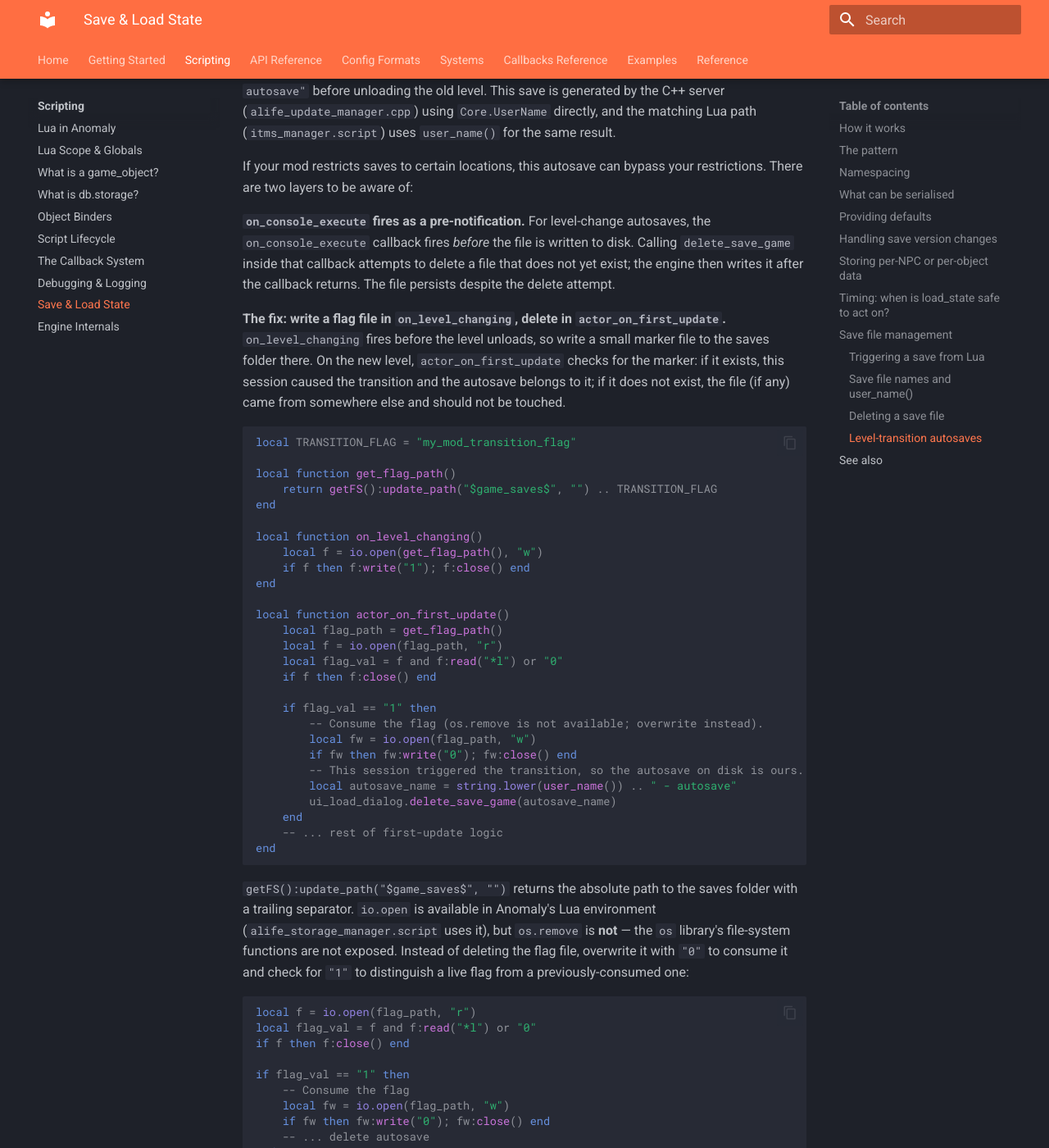
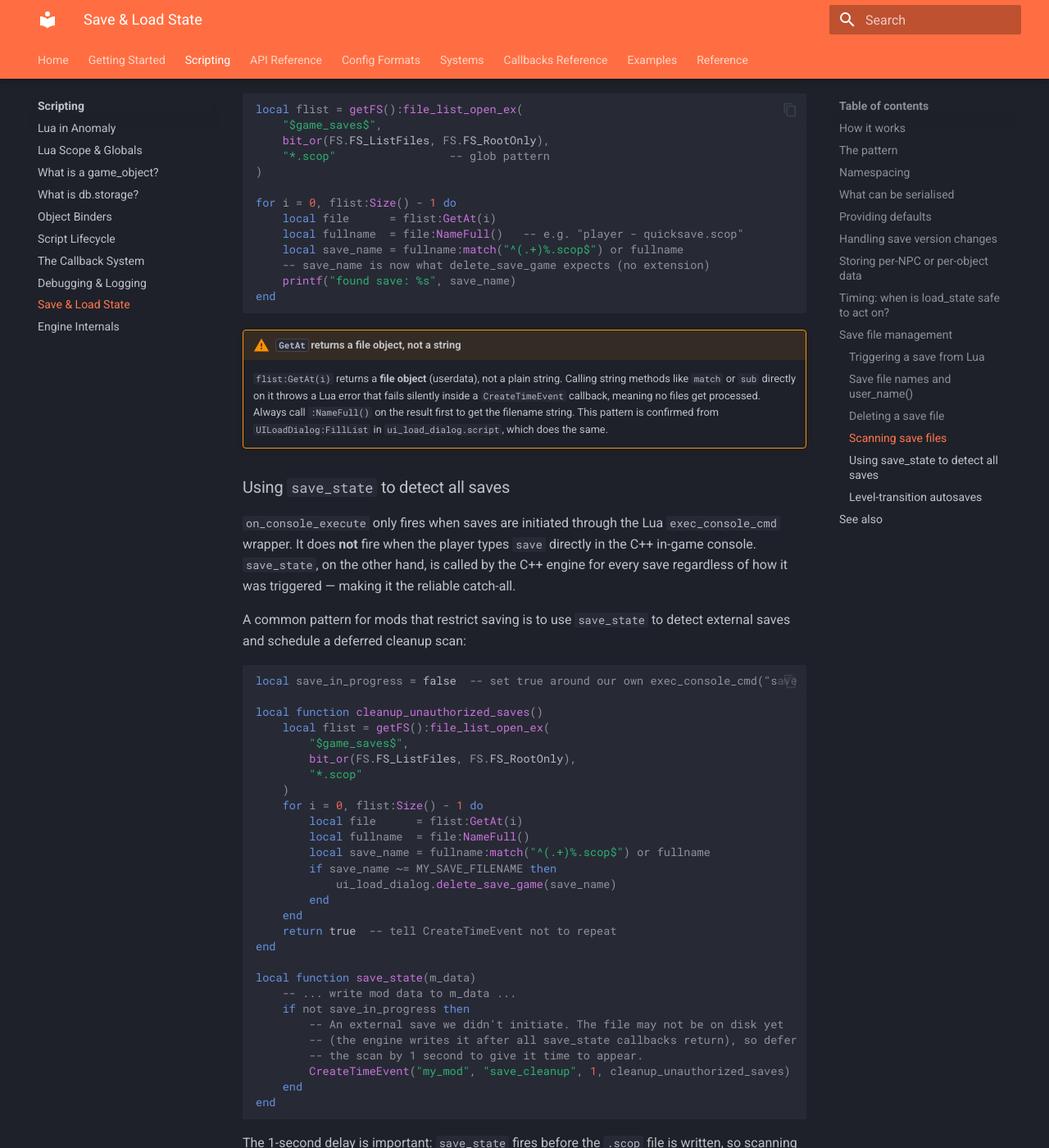
Before and after one commit to robE127/stalker-anomaly-modding-guide, an MkDocs documentation site: the page built from docs/scripting/save-load.md, in a window 1280 px wide and 1400 px high, scrolled down 5788 px. Shown: the whole window at 82% size. Built offline with MkDocs 1.6.1 and Material for MkDocs 9.7.7, drawn with Linux system fonts in a browser that asks for light colours; some of the changed text lies outside the part shown.

Commit message:
Add respawn config, set_spawn dev tool, and save enforcement fixes
- Add respawn_x/y/z/dir fields to extraction_mod_zones.ltx -- spawn
  location is now config-driven; respawn_dir sets facing angle on respawn
- Add set_spawn([zone_name]) public function -- records current position
  and heading to in-memory zone table and persists to saves-folder
  override file; auto-detects current zone when called with no argument
- Refactor record_base_position -> set_last_base -- stores zone name
  only; spawn coords looked up at death time so set_spawn changes take
  effect without re-entering the zone
- Allow death (game over) when no base is on record -- deletes any
  existing save before letting death proceed
- Fix cleanup_unauthorized_saves crash -- flist:GetAt(i) returns a file
  object (userdata) not a string; calling :match() on it failed silently
  preventing all deletion; fix is :NameFull() first
- Simplify on_console_execute -- deletion logic moved to
  cleanup_unauthorized_saves scheduled from save_state (fires for all
  saves including direct C++ console input)
- Docs: document set_actor_direction angle convention (-dir:getH()),
  add on_console_execute only-fires-from-Lua warning, add Scanning save
  files section with GetAt/NameFull() gotcha, add save_state catch-all
  pattern, sharpen level-transition autosave section

Co-Authored-By: Claude Sonnet 4.6 <noreply@anthropic.com>

````diff
--- a/docs/scripting/save-load.md
+++ b/docs/scripting/save-load.md
@@ -230,13 +230,77 @@ ui_load_dialog.delete_save_game(string.lower(user_name()) .. " - autosave")
 
 Calling `delete_save_game` on a name that does not exist is a silent no-op.
 
+### Scanning save files
+
+To scan the saves folder for existing `.scop` files, use `getFS():file_list_open_ex`:
+
+```lua
+local flist = getFS():file_list_open_ex(
+    "$game_saves$",
+    bit_or(FS.FS_ListFiles, FS.FS_RootOnly),
+    "*.scop"                 -- glob pattern
+)
+
+for i = 0, flist:Size() - 1 do
+    local file      = flist:GetAt(i)
+    local fullname  = file:NameFull()   -- e.g. "player - quicksave.scop"
+    local save_name = fullname:match("^(.+)%.scop$") or fullname
+    -- save_name is now what delete_save_game expects (no extension)
+    printf("found save: %s", save_name)
+end
+```
+
+!!! warning "`GetAt` returns a file object, not a string"
+    `flist:GetAt(i)` returns a **file object** (userdata), not a plain string. Calling string methods like `match` or `sub` directly on it throws a Lua error that fails silently inside a `CreateTimeEvent` callback, meaning no files get processed. Always call `:NameFull()` on the result first to get the filename string. This pattern is confirmed from `UILoadDialog:FillList` in `ui_load_dialog.script`, which does the same.
+
+### Using `save_state` to detect all saves
+
+`on_console_execute` only fires when saves are initiated through the Lua `exec_console_cmd` wrapper. It does **not** fire when the player types `save` directly in the C++ in-game console. `save_state`, on the other hand, is called by the C++ engine for every save regardless of how it was triggered — making it the reliable catch-all.
+
+A common pattern for mods that restrict saving is to use `save_state` to detect external saves and schedule a deferred cleanup scan:
+
+```lua
+local save_in_progress = false  -- set true around our own exec_console_cmd("save ...")
+
+local function cleanup_unauthorized_saves()
+    local flist = getFS():file_list_open_ex(
+        "$game_saves$",
+        bit_or(FS.FS_ListFiles, FS.FS_RootOnly),
+        "*.scop"
+    )
+    for i = 0, flist:Size() - 1 do
+        local file      = flist:GetAt(i)
+        local fullname  = file:NameFull()
+        local save_name = fullname:match("^(.+)%.scop$") or fullname
+        if save_name ~= MY_SAVE_FILENAME then
+            ui_load_dialog.delete_save_game(save_name)
+        end
+    end
+    return true  -- tell CreateTimeEvent not to repeat
+end
+
+local function save_state(m_data)
+    -- ... write mod data to m_data ...
+    if not save_in_progress then
+        -- An external save we didn't initiate. The file may not be on disk yet
+        -- (the engine writes it after all save_state callbacks return), so defer
+        -- the scan by 1 second to give it time to appear.
+        CreateTimeEvent("my_mod", "save_cleanup", 1, cleanup_unauthorized_saves)
+    end
+end
+```
+
+The 1-second delay is important: `save_state` fires before the `.scop` file is written, so scanning immediately would find nothing to delete.
+
 ### Level-transition autosaves
 
 When the player crosses a level boundary, the engine automatically writes `user_name() .. " - autosave"` before unloading the old level. This save is generated by the C++ server (`alife_update_manager.cpp`) using `Core.UserName` directly, and the matching Lua path (`itms_manager.script`) uses `user_name()` for the same result.
 
 If your mod restricts saves to certain locations, this autosave can bypass your restrictions. There are two layers to be aware of:
 
-**`on_console_execute` fires as a pre-notification.** For level-change autosaves, the `on_console_execute` callback fires *before* the file is written to disk. Calling `delete_save_game` inside that callback attempts to delete a file that does not yet exist; the engine then writes it after the callback returns. The file persists despite the delete attempt.
+**`on_console_execute` does not fire for engine-generated saves.** The callback is only triggered by the Lua `exec_console_cmd` wrapper — the C++ engine never fires it directly. Engine autosaves (level transitions, `game_autosave_new.script` timers) and saves typed directly into the in-game console all bypass `on_console_execute` completely. Use `save_state` — called by C++ for every save — as the reliable catch-all instead.
+
+**Even when `on_console_execute` does fire, it is a pre-notification.** For saves triggered via `exec_console_cmd`, the callback fires *before* the file is written to disk. Calling `delete_save_game` inside the callback attempts to delete a file that does not yet exist; the engine writes it after the callback returns and the file persists. This is why the deferred `CreateTimeEvent` pattern (described above) is necessary.
 
 **The fix: write a flag file in `on_level_changing`, delete in `actor_on_first_update`.** `on_level_changing` fires before the level unloads, so write a small marker file to the saves folder there. On the new level, `actor_on_first_update` checks for the marker: if it exists, this session caused the transition and the autosave belongs to it; if it does not exist, the file (if any) came from somewhere else and should not be touched.
 
````
Also changed, not shown: docs/api-reference/actor.md (+21 -1 lines), docs/reference/console-commands.md (+5 -0 lines), 2 other files.
